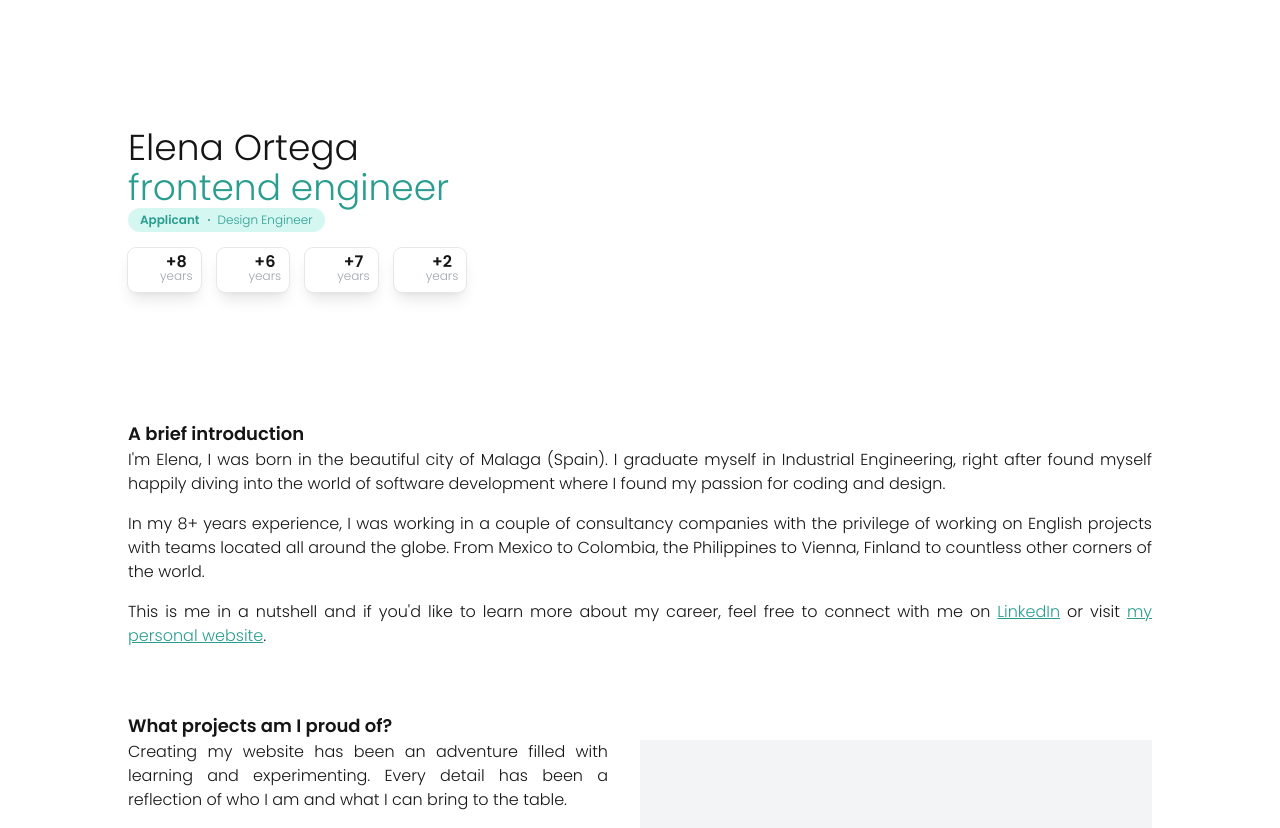
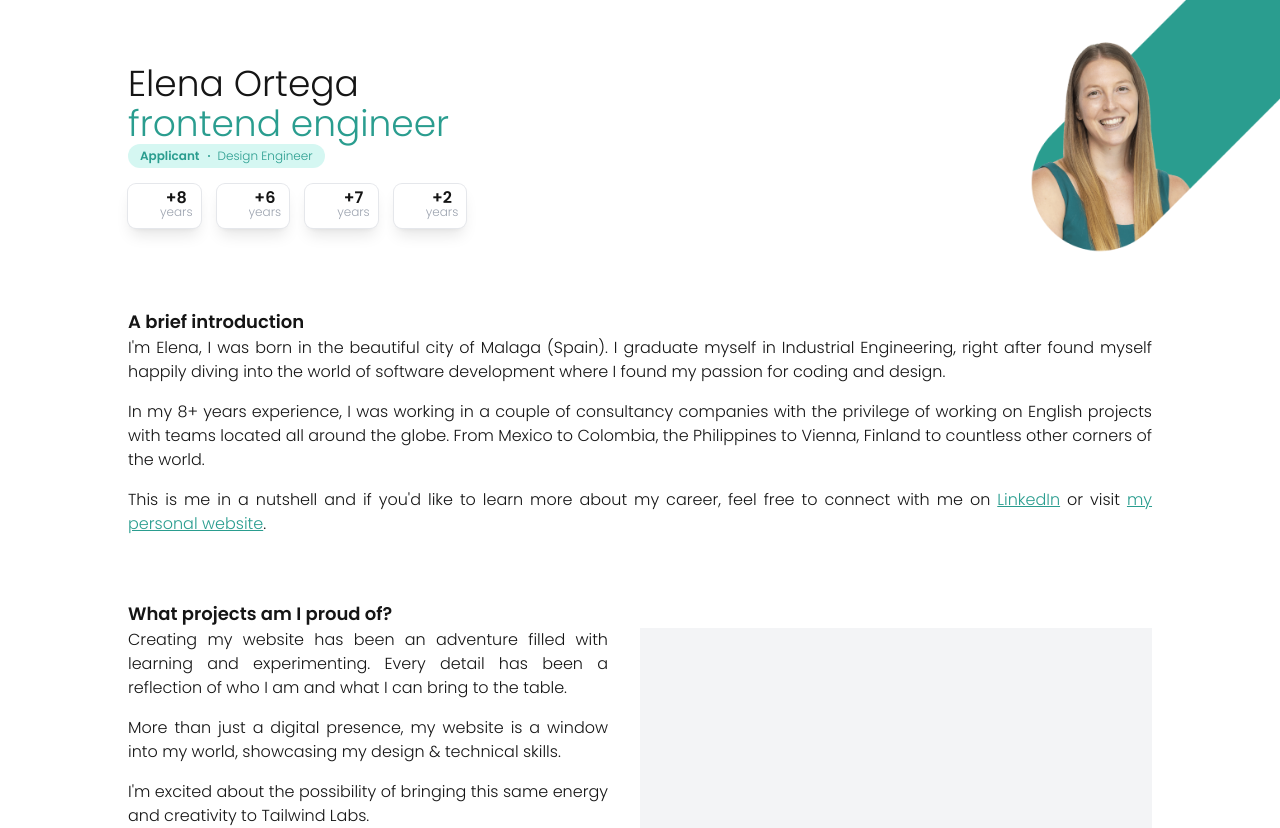
Before and after one commit to elenaorfe/elenaorfe-website, a Next.js app in the folder packages/@elenaorfe-client/: page /cover-letters/tailwindcss in a window 1280 px wide. Shown: the top 828 px of the page. Built offline with nearby package versions, Linux system fonts and the light colour scheme; some icons are missing.

Commit message:
Add profile picture to HeaderCoverLetter component

```diff
--- a/packages/@elenaorfe-client/components/HeaderCoverLetter.tsx
+++ b/packages/@elenaorfe-client/components/HeaderCoverLetter.tsx
@@ -1,5 +1,7 @@
+import Image from 'next/image';
 import React, { useEffect, useState } from 'react';
 import aboutData from '../data/en/about.json';
+import profilePic from '../public/assets/img/profile.png';
 import Chip from './Chip';
 import ExperienceTile from './ExperienceTile';
 
@@ -25,10 +27,10 @@ const HeaderCoverLetter: React.FC = () => {
 
 	return (
 		<header
-			className={`sticky top-0 z-50 bg-[--color-background] px-4 transition-all ${isSticky ? 'border-b border-[--color-text-shade-03] border-opacity-75 py-2 shadow-lg md:border-b-2' : 'md:m-16'}`}
+			className={`sticky top-0 z-50 bg-[--color-background] px-4 transition-all ${isSticky ? 'border-b border-[--color-text-shade-03] border-opacity-75 py-2 shadow-lg md:border-b-2' : ''}`}
 		>
 			<div
-				className={`mx-auto max-w-5xl items-center ${isSticky ? 'mx-4 flex flex-wrap gap-2 md:mx-auto md:gap-4' : 'pt-16'}`}
+				className={`mx-auto max-w-5xl items-center ${isSticky ? 'mx-4 flex flex-wrap gap-2 md:mx-auto md:gap-4' : 'pt-[255px] md:pt-16'}`}
 			>
 				<p className={isSticky ? 'text-lg md:text-xl' : 'text-2xl md:text-4xl'}>
 					{aboutData.name}
@@ -59,6 +61,15 @@ const HeaderCoverLetter: React.FC = () => {
 					isCompact={isSticky}
 				/>
 			</div>
+			{!isSticky && (
+				<Image
+					src={profilePic}
+					alt=""
+					width={250}
+					height={250}
+					className="absolute right-0 top-0"
+				/>
+			)}
 		</header>
 	);
 };
```
Also changed, not shown: packages/@elenaorfe-client/public/assets/img/profile.png.
